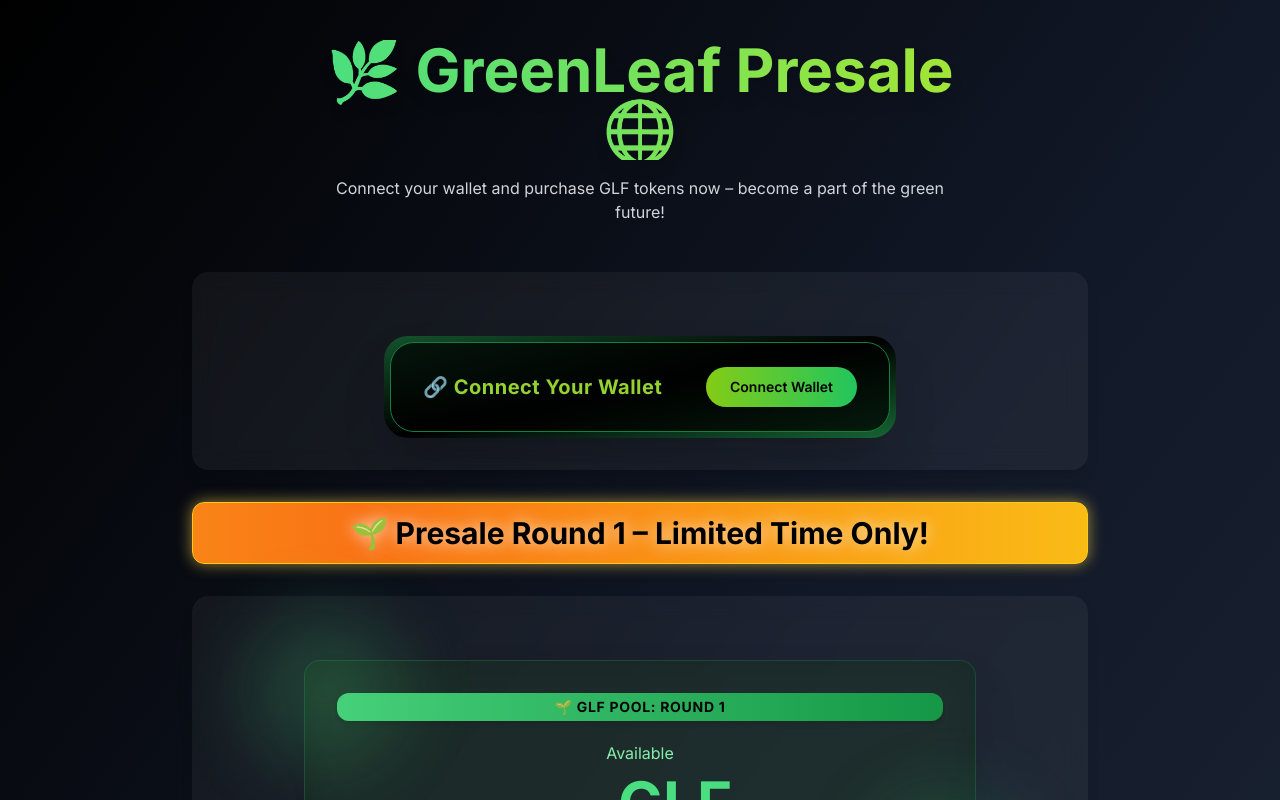
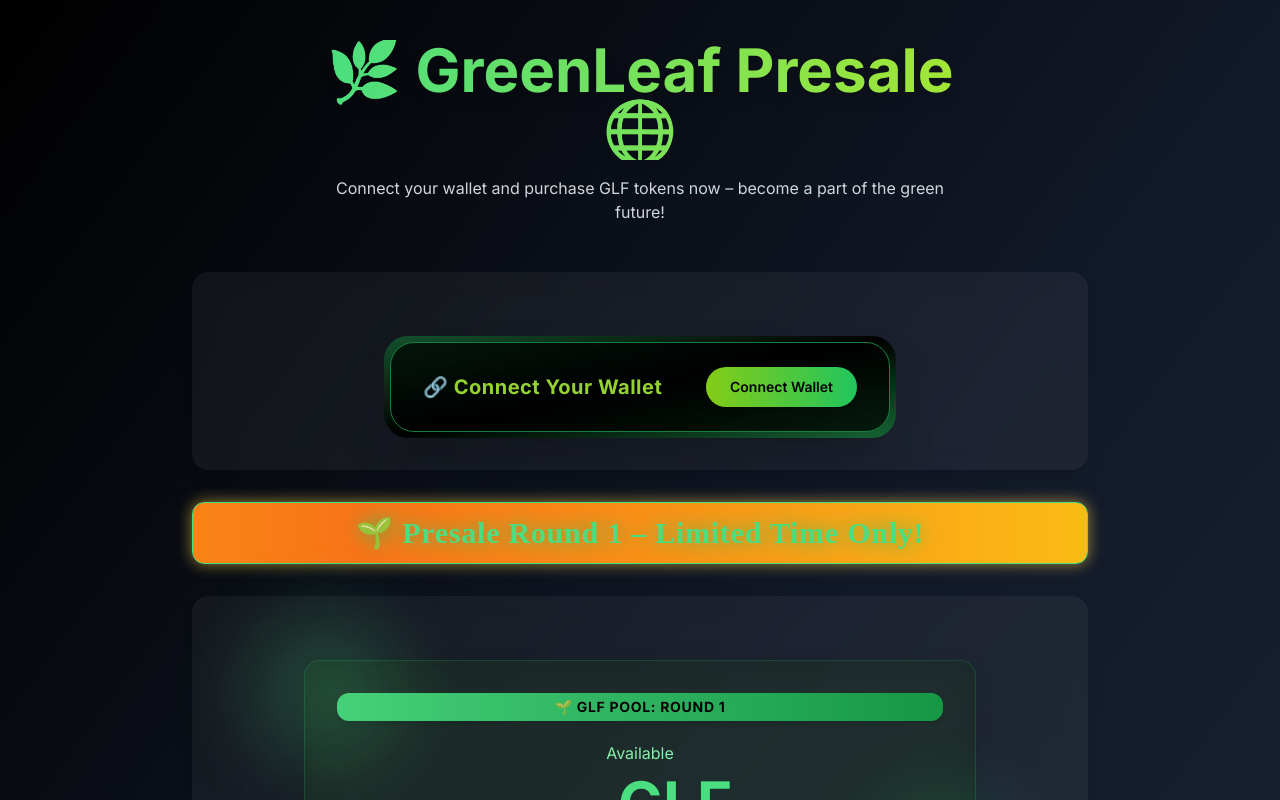
Before and after one commit to shopnilshovon/glf-presale-v2-, a React (Vite) app: page / in a window 1280 px wide. Shown: the top 800 px of the page. Built offline with nearby package versions, Linux system fonts and the light colour scheme.

Commit message:
Update FireAnnouncement.jsx

```diff
--- a/src/components/FireAnnouncement.jsx
+++ b/src/components/FireAnnouncement.jsx
@@ -3,12 +3,12 @@ import { motion } from "framer-motion";
 export default function FireAnnouncement() {
   return (
     <motion.div
-      className="glow-bar text-center py-4 px-6 rounded-2xl shadow-lg border border-yellow-400"
+      className="glow-bar text-center py-4 px-6 rounded-2xl shadow-lg border border-green-400"
       initial={{ scale: 0.9, opacity: 0 }}
       animate={{ scale: 1, opacity: 1 }}
       transition={{ duration: 0.8, ease: "easeInOut" }}
     >
-      <h2 className="text-2xl md:text-3xl font-bold text-black drop-shadow-[0_0_8px_rgba(255,255,255,0.8)]">
+      <h2 className="text-2xl md:text-3xl font-extrabold text-green-400 drop-shadow-[0_0_10px_rgba(34,197,94,0.8)] tracking-wide font-[Poppins]">
         🌱 Presale Round 1 – Limited Time Only!
       </h2>
     </motion.div>
```
